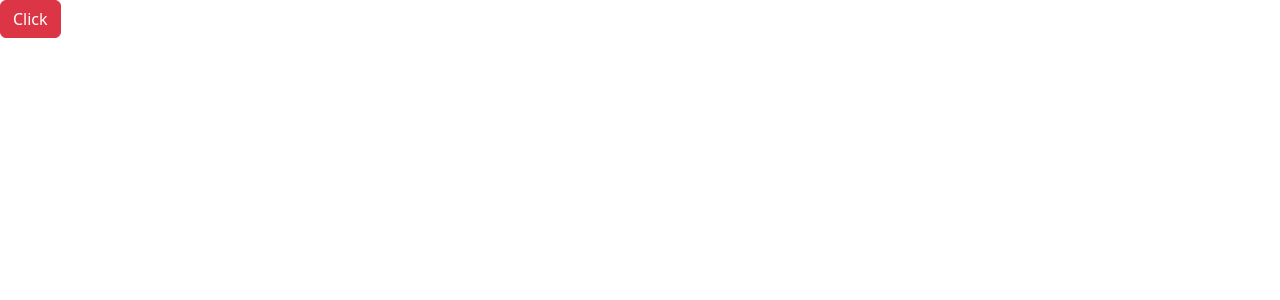
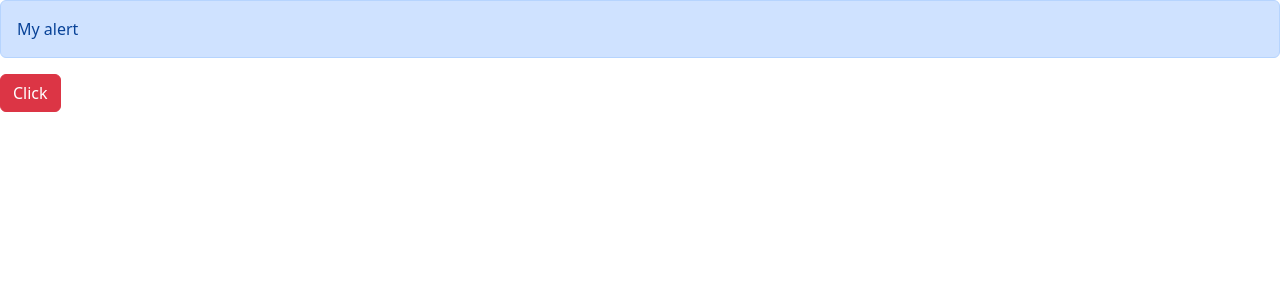
Before and after one commit to Efe-Oral/react-app, a React (Vite) app: page / in a window 1280 px wide. Shown: the top 300 px of the page. Built offline with nearby package versions, Linux system fonts and the light colour scheme.

Commit message:
dynamic button

```diff
--- a/src/App.tsx
+++ b/src/App.tsx
@@ -27,6 +27,7 @@ function App() {
   );
   */
     <div>
+      <Alert>My alert</Alert>
       <Button color="danger" onClick={() => console.log("click")}>
         Click
       </Button>
```
